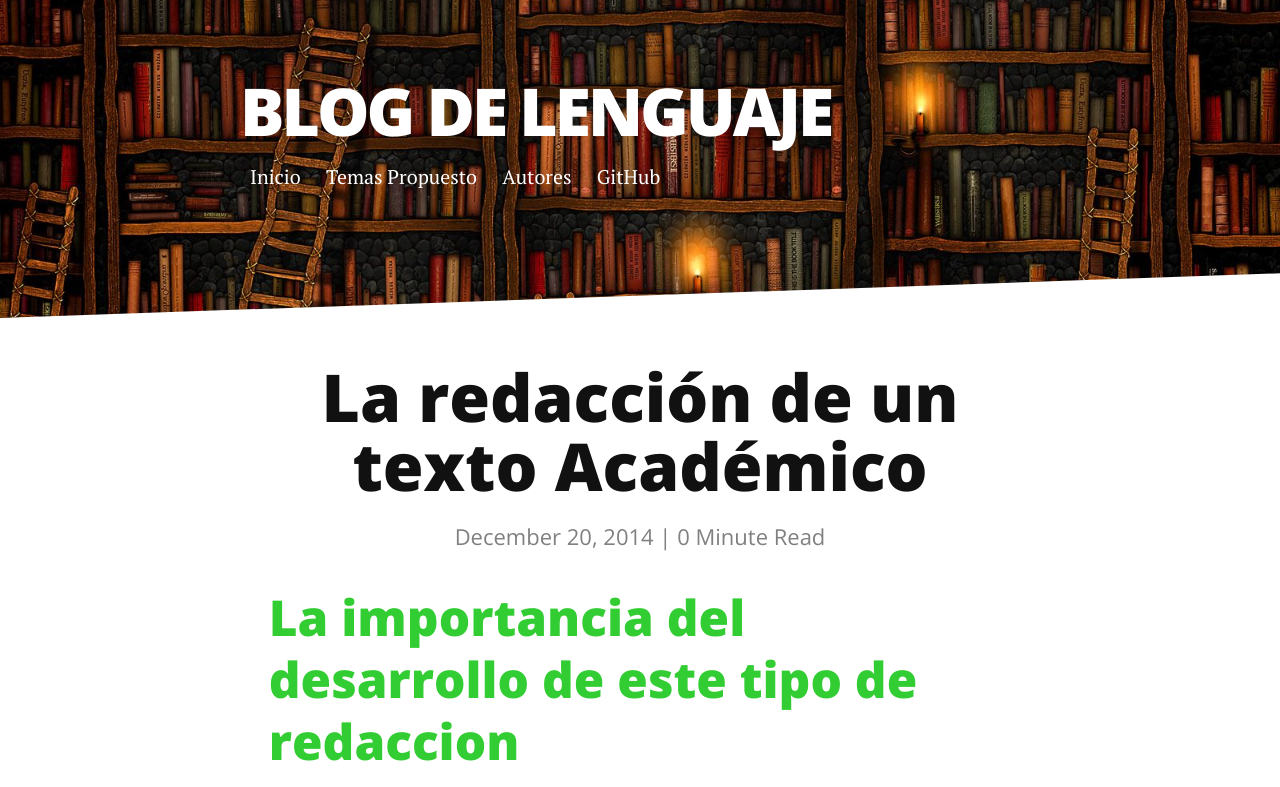
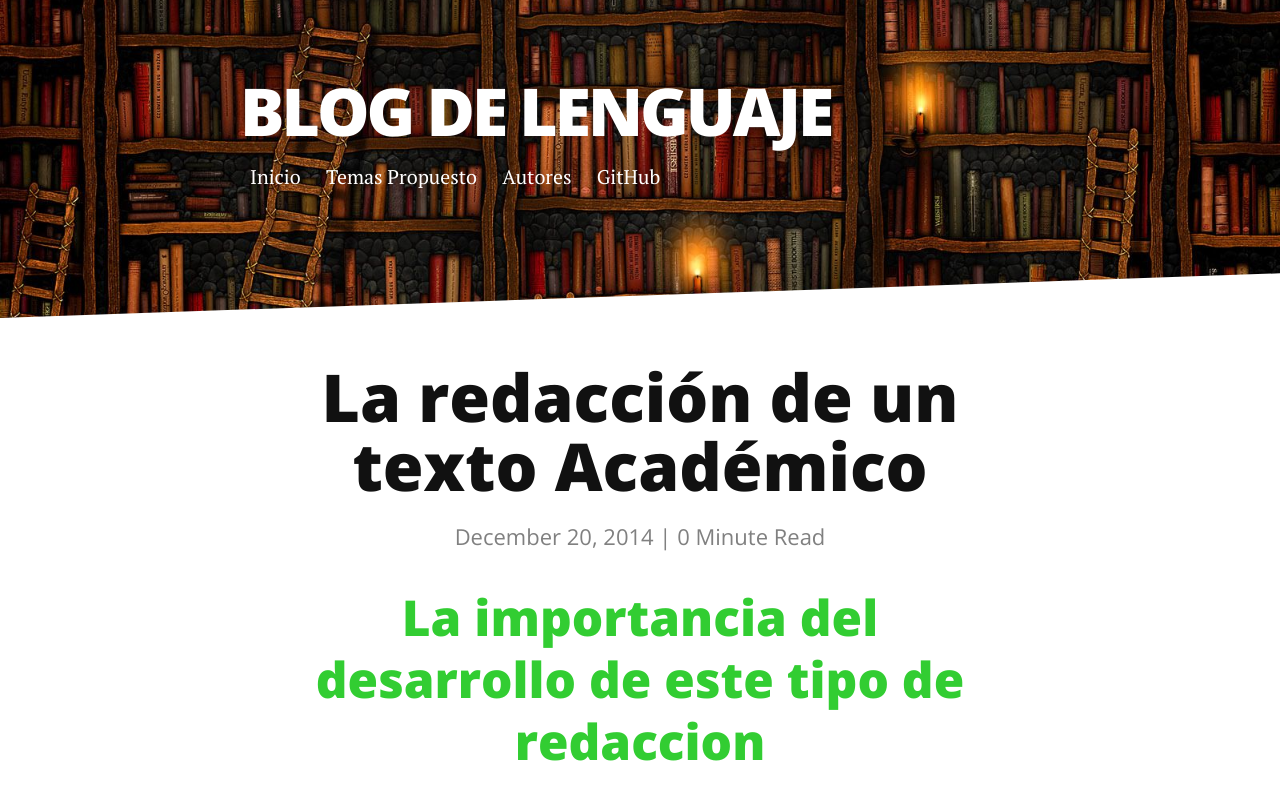
Before and after one commit to BlogdeLenguaje/BlogdeLenguaje.github.io, a Jekyll site: the page built from _posts/2014-12-20-RedacciondeuntextoAcademico.markdown, in a window 1280 px wide. Shown: the top 787 px of the page. Built offline with Jekyll 4.4.1, drawn with Linux system fonts in a browser that asks for light colours; nearby versions of some CDN libraries; grey boxes are pictures that could not be loaded.

Commit message:
Update 2014-12-20-RedacciondeuntextoAcademico.markdown

```diff
--- a/_posts/2014-12-20-RedacciondeuntextoAcademico.markdown
+++ b/_posts/2014-12-20-RedacciondeuntextoAcademico.markdown
@@ -4,12 +4,12 @@ title:  "La redacción de un texto Académico"
 date:   2014-12-20
 ---
 
-<font color="#32CD32"><h2>La importancia del desarrollo de este tipo de redaccion</h2></font>
+<center><font color="#32CD32"><h2>La importancia del desarrollo de este tipo de redaccion</h2></font></center>
 <p><iframe width="560" height="315" src="https://www.youtube.com/embed/yzzd4mHBPyo" frameborder="0" allow="accelerometer; autoplay; encrypted-media; gyroscope; picture-in-picture" allowfullscreen></iframe></p>
-<font color="#32CD32"><h2>Sugerencias para presentar un Trabajo Académico</h2></font>
+<center><font color="#32CD32"><h2>Sugerencias para presentar un Trabajo Académico</h2></font></center>
 <p><iframe width="560" height="315" src="https://www.youtube.com/embed/NtbCNQZp3AU" frameborder="0" allow="accelerometer; autoplay; encrypted-media; gyroscope; picture-in-picture" allowfullscreen></iframe></p>
-<font color="#32CD32"><h2>El Ensayo</h2></font>
-<iframe width="560" height="315" src="https://www.youtube.com/embed/_ECef8tPH6M" frameborder="0" allow="accelerometer; autoplay; encrypted-media; gyroscope; picture-in-picture" allowfullscreen></iframe>
+<center><font color="#32CD32"><h2>El Ensayo</h2></font></center>
+<p><iframe width="560" height="315" src="https://www.youtube.com/embed/_ECef8tPH6M" frameborder="0" allow="accelerometer; autoplay; encrypted-media; gyroscope; picture-in-picture" allowfullscreen></iframe></p>
 
 
 <embed src="/assets/img/Drogas.pdf" width="100%" height="600px" />
```
